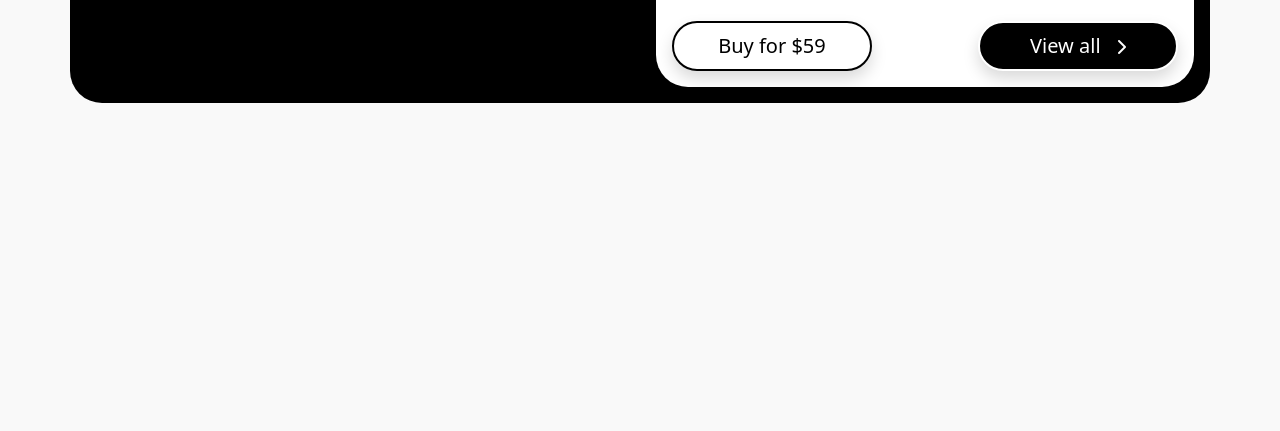
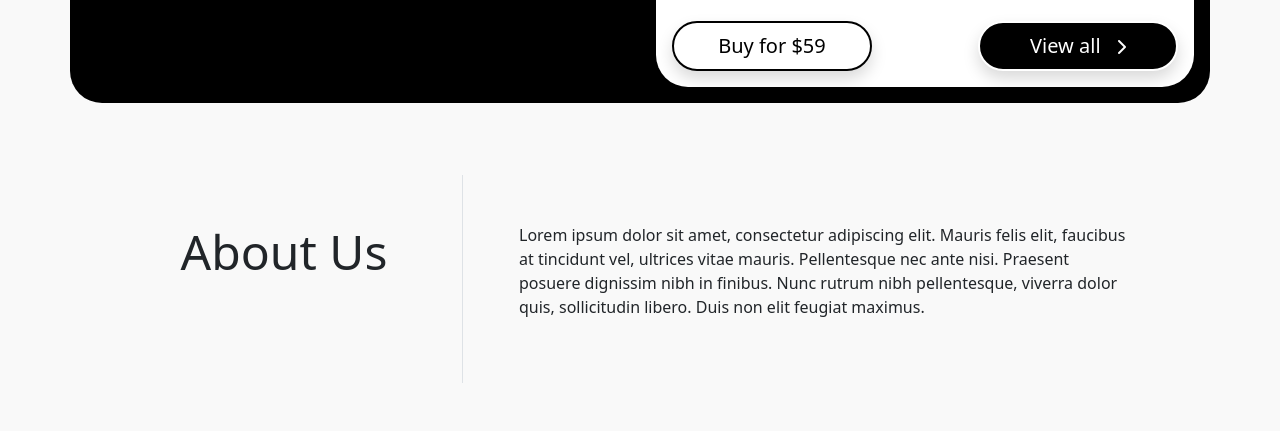
Before and after one commit to SoniAmit7198/bootstrap, a plain HTML site: page index.html in a window 1280 px wide. Shown: the part 1793-2224 px from the top of the page. Before the commit the page ends 1896 px from the top, so only its background shows below. Drawn offline with nearby package versions, Linux system fonts and the light colour scheme.

Commit message:
Update index.html

```diff
--- a/index.html
+++ b/index.html
@@ -220,6 +220,26 @@
   </div>
 
 
+  <section data-bs-version="5" class="content3 cid-sHc03OmBxC" id="content03-6">
+
+    <div class="container-lg p-5 mt-lg-4 mt-2">
+        <div class="row justify-content-center p-5 p-lg-0">
+            <div class="col-12 col-md p-0 p-md-5">
+                <h5 class=" mb-4 display-5 text-lg-start text-xl-center">About Us</h5>
+
+            </div>
+            <div class="col-md-12 col-lg-8 p-0 p-md-5 border-start">
+                <p class=" display-7 ms-3 ms-sm-2">Lorem
+                    ipsum dolor sit amet, consectetur adipiscing elit. Mauris felis elit, faucibus at tincidunt vel,
+                    ultrices vitae mauris. Pellentesque nec ante nisi. Praesent posuere dignissim nibh in finibus. Nunc
+                    rutrum nibh pellentesque, viverra dolor quis, sollicitudin libero. Duis non elit feugiat maximus.
+                </p>
+            </div>
+        </div>
+    </div>
+</section>
+
+
   <script src="https://cdn.jsdelivr.net/npm/bootstrap@5.2.3/dist/js/bootstrap.bundle.min.js"></script>
 
 
```
